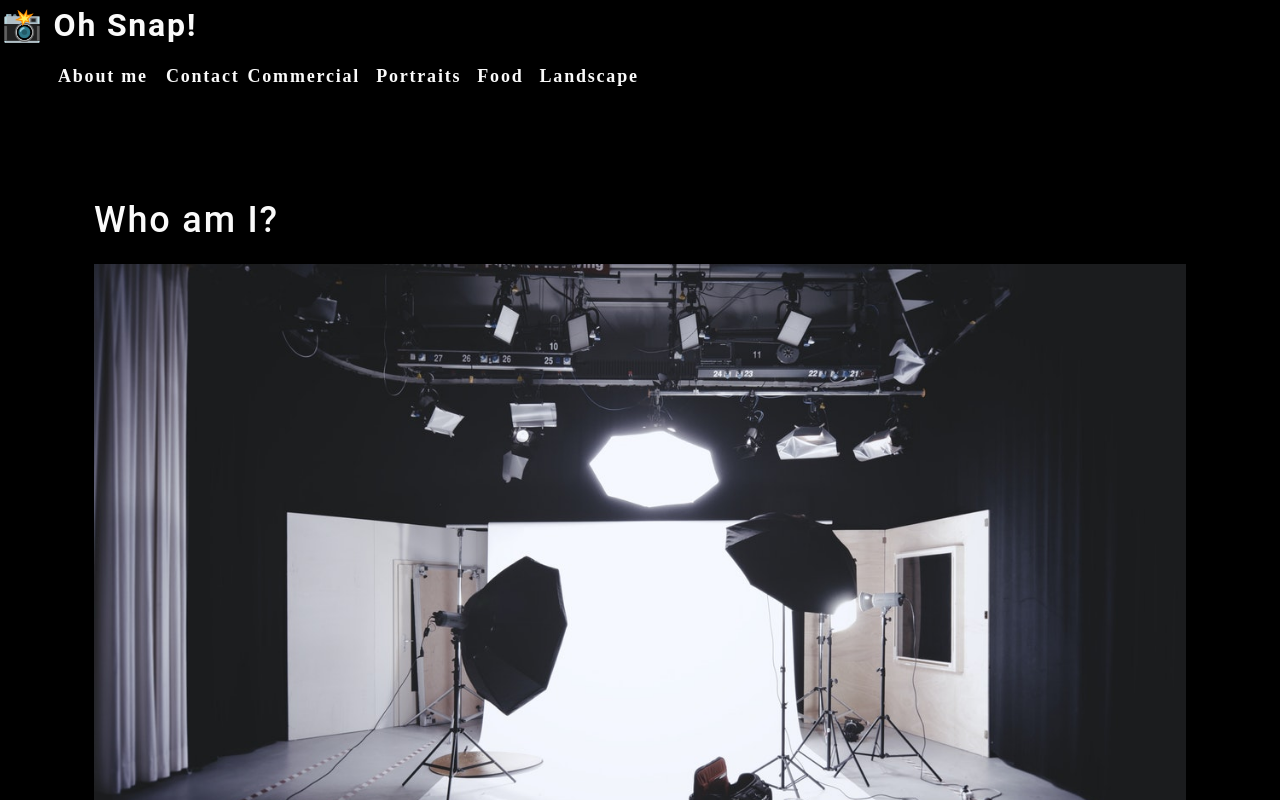
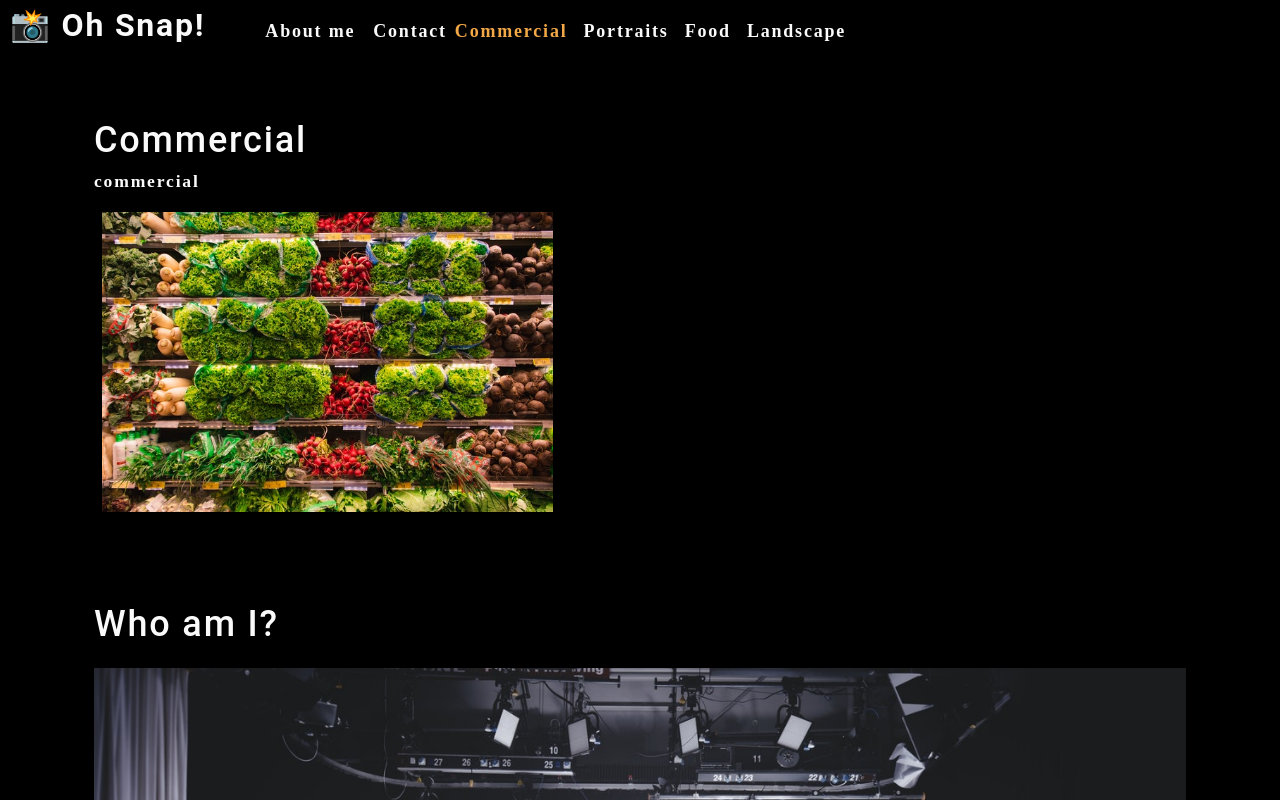
Before and after one commit to SMKrizan/photo-port, a React (Create React App) app: page / in a window 1280 px wide. Shown: the top 800 px of the page. Built offline with nearby package versions, Linux system fonts and the light colour scheme.

Commit message:
gallery conditionally rendering

```diff
--- a/src/App.js
+++ b/src/App.js
@@ -1,17 +1,46 @@
-import React from 'react';
+import React, { useState } from 'react';
 import './App.css';
 import About from './components/About';
 import Nav from './components/Nav';
+import Gallery from './components/Gallery';
 
 function App() {
+  // initializing category state and using 'useState()' hook to enable category change
+  const [categories] = useState([
+    {
+      name: 'commercial',
+      description: 'Photos of grocery stores, food trucks, and other commercial projects',
+    },
+    {
+      name: 'portraits',
+      description: 'Portraits of people in my life',
+    },
+    {
+      name: 'food',
+      description: 'Delicious delicacies',
+    },
+    {
+      name: 'landscape',
+      description: 'fields, farmhouses, waterfalls, and the beauty of nature',
+    },
+  ]);
+
+  // first parameter is value of state and second is a setter which allows state change; then passing initial state '0' to useState(), which always returns an array
+  const [currentCategory, setCurrentCategory] = useState(categories[0]);
+
   // helpful to think of JSX injection as a function that uses "document.createElement(JSX)"; the way React uses JSX behind the scenes is similar to document.createElement()
   return (
     <div>
-      <Nav></Nav>
+      <Nav
+      categories={categories}
+      setCurrentCategory={setCurrentCategory}
+      currentCategory={currentCategory}
+      ></Nav>
       <main>
-        <About>
-
-        </About>
+        <div>
+        <Gallery></Gallery>
+        <About></About>
+        </div>
       </main>
     </div>
   );
--- /dev/null
+++ b/src/components/Gallery/index.js
@@ -0,0 +1,21 @@
+import React from 'react';
+import { capitalizeFirstLetter } from '../../utils/helpers';
+import photo from '../../assets/small/commercial/0.jpg';
+
+const Gallery = (props) => {
+    const currentCategory = {
+        name: 'commercial',
+        description: 'Photos of grocery stores, food trucks, and other commercial projects',
+};
+    return (
+        <section>
+            <h1>{capitalizeFirstLetter(currentCategory.name)}</h1>
+            <p>{currentCategory.name}</p>
+            <div className='flex-row'>
+                <img src={photo} alt='Commercial Example' className='img-thumbnail mx-1'/>
+            </div>
+        </section>
+    );
+}
+
+export default Gallery;
--- a/src/components/Nav/index.js
+++ b/src/components/Nav/index.js
@@ -1,30 +1,23 @@
-import React from 'react';
+import React, { useEffect } from 'react';
+import { capitalizeFirstLetter } from '../../utils/helpers';
 
 
-const Nav = () => {
-    function categorySelected(name) {
-        console.log(`${name} clicked`)
-    };
-    const categories = [
-        {
-            name: 'Commercial',
-            description: 'Photos of grocery stores, food trucks, and other commercial projects',
-        },
-        {
-            name: 'Portraits',
-            description: 'Portraits of people in my life',
-        },
-        {
-            name: 'Food',
-            description: 'Delicious delicacies',
-        },
-        {
-            name: 'Landscape',
-            description: 'fields, farmhouses, waterfalls, and the beauty of nature',
-        },
-    ];
+const Nav = (props) => {
+    const {
+        categories = [],
+        setCurrentCategory,
+        currentCategory
+    } = props;
+
+    // useEffect() is an API reflecting lifecycle methods of component
+
+    // invoking useEffect() and assigning DOM node in the fn body of the cb fn, where 1st argument 'capitalizeFirstLetter(currentCategory.name)' is cb fn and 2nd argument '[currentCategory]' is array with single element 'currentCategory'; this 2nd argument directs hook to re-render component on changes to state value --> e.g. if currentCategory changes, component will re-render so that user sees change in document.title
+    useEffect(() => {
+        document.title = capitalizeFirstLetter(currentCategory.name);
+    }, [currentCategory]);
+
     return (
-        <header>
+        <header className='flex-row px-1'>
             <h2>
                 <a data-testid='link' href='/'>
                     <span role='img' aria-label='camera'> 📸</span> Oh Snap!
@@ -33,7 +26,7 @@
             <nav>
                 <ul className='flex-row'>
                     <li className='mx-2'>
-                        <a data-testid='about'href='#about'>
+                        <a data-testid='about' href='#about'>
                             About me
                         </a>
                     </li>
@@ -42,11 +35,12 @@
                     </li>
                     {/* whenever we map over anything in JSX, the outermost element must have a unique 'key' attribute, which helps React keep track of items in the virtual DOM */}
                     {categories.map((category) => (
-                        <li className='mx-1'
-                        key={category.name}
-                        >
-                            <span onClick={() => categorySelected(category.name)}>
-                                {category.name}
+                        <li className={`mx-1 ${
+                            currentCategory.name === category.name && 'navActive'
+                        }`} key={category.name}>
+                            <span onClick={() => {
+                                setCurrentCategory(category)}}>
+                                {capitalizeFirstLetter(category.name)}
                             </span>
                         </li>
                     ))}
```
Also changed, not shown: 1 other file (tests, documents, lock files or other folders).
